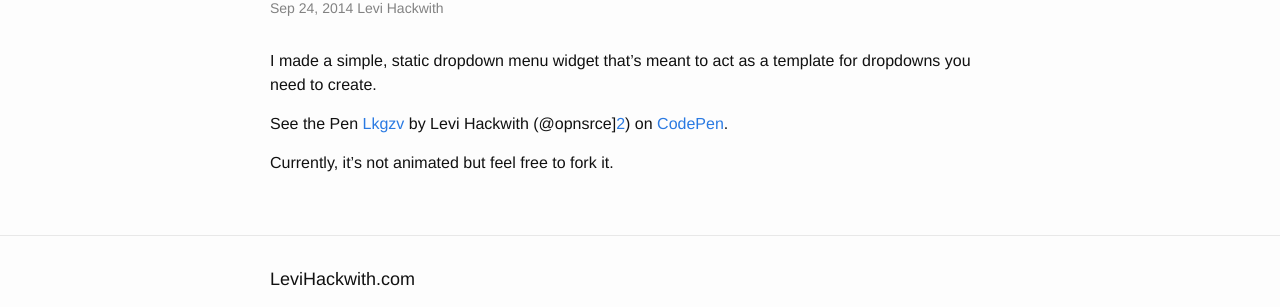
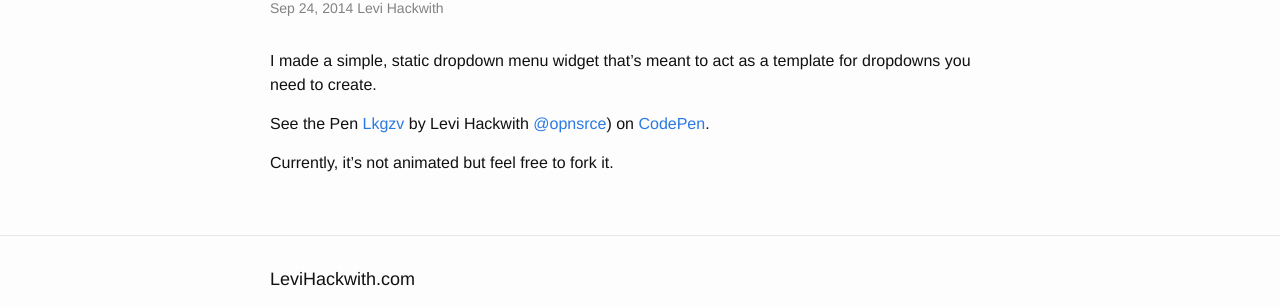
Before and after one commit to opnsrce/opnsrce.github.io, a Jekyll site: the page built from _posts/2014-09-24-codepen-dropdown-menu.md, in a window 1280 px wide. Shown: the part 151-458 px from the top of the page. Built offline with Jekyll 4.4.1, drawn with Linux system fonts in a browser that asks for light colours; comment, search, counter and statistics services are not loaded.

Commit message:
Fix syntax error in 2014-09-24-codepen-dropdown-menu.md

```diff
--- a/_posts/2014-09-24-codepen-dropdown-menu.md
+++ b/_posts/2014-09-24-codepen-dropdown-menu.md
@@ -24,7 +24,7 @@ tags:
 I made a simple, static dropdown menu widget that&rsquo;s meant to act as a
 template for dropdowns you need to create.
 
-See the Pen <a href=''>[Lkgzv][1] by Levi Hackwith (@opnsrce][2]) on
+See the Pen <a href=''>[Lkgzv][1] by Levi Hackwith [@opnsrce][2]) on
 [CodePen][3].
 
 Currently, it&rsquo;s not animated but feel free to fork it.
```
